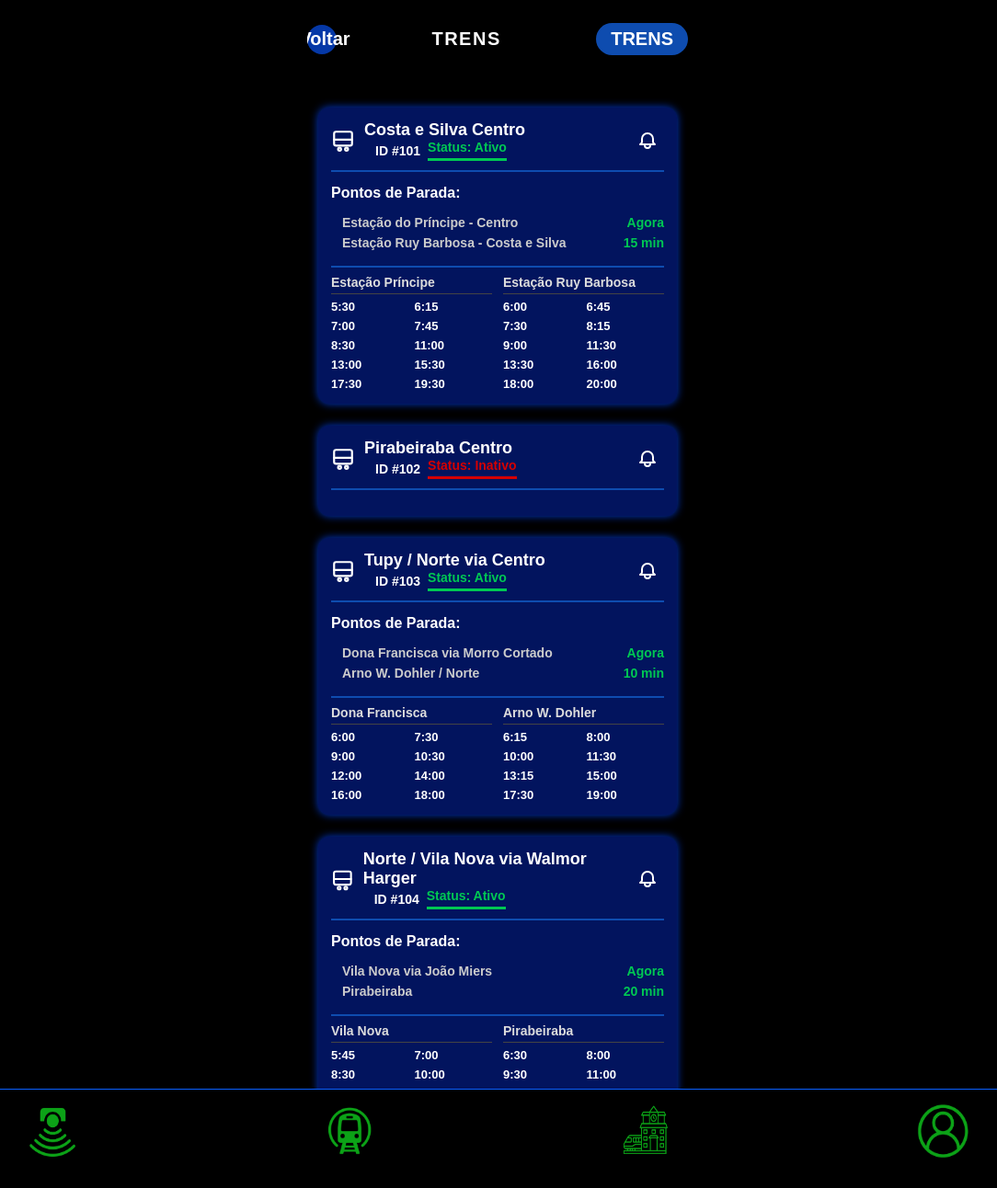
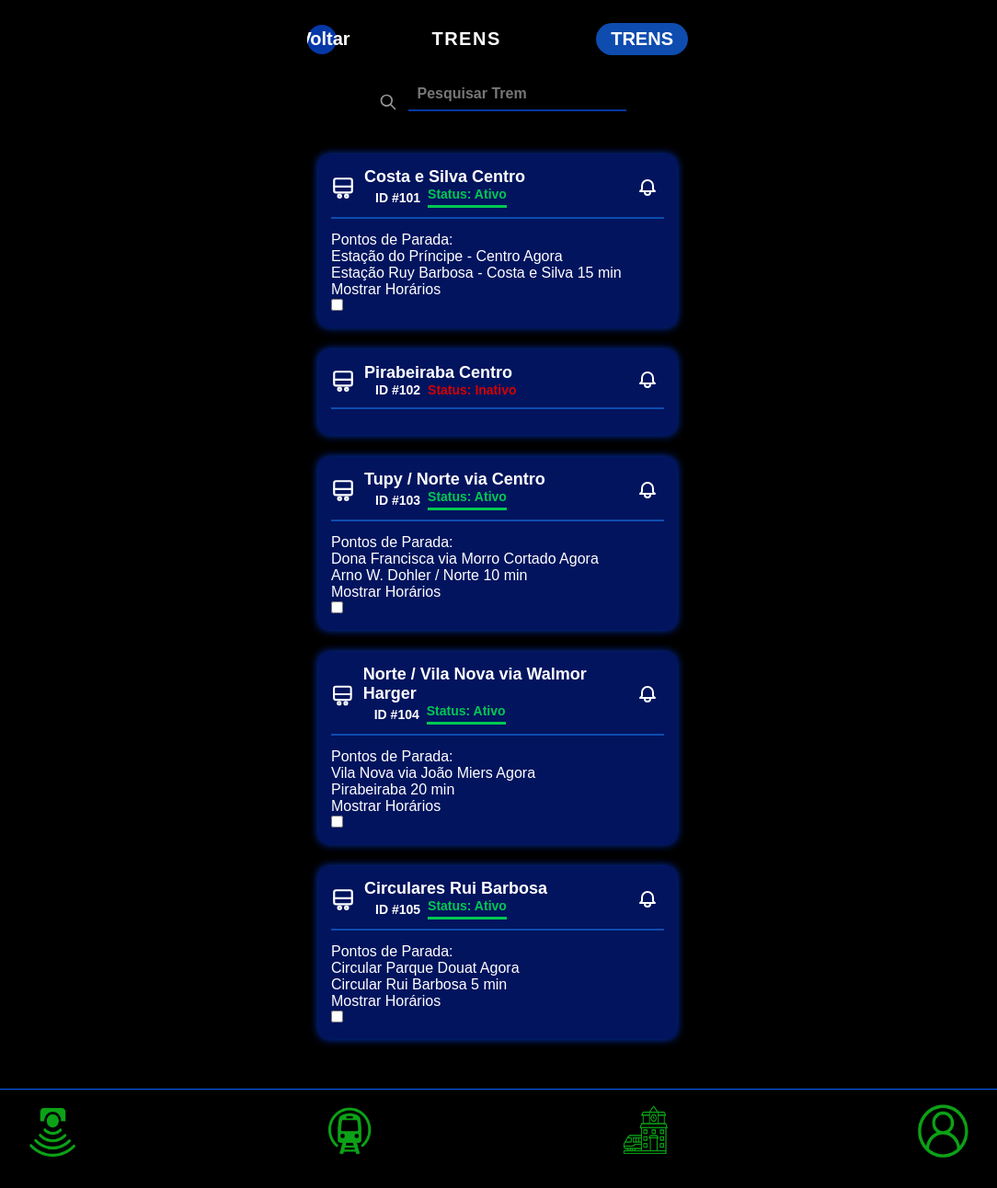
Before and after one commit to andrielrib/trem_facil, a PHP site: page /public/trens.php in a window 1280 px wide. Shown: the whole page at 92% size, without its empty margins (99-1183 px from the left). Run offline with PHP 8.4, Linux system fonts and the light colour scheme.

Commit message:
add>trens melhorias

```diff
--- a/public/trens.php
+++ b/public/trens.php
@@ -166,6 +166,13 @@ if ($_SERVER['REQUEST_METHOD'] === 'POST') {
 
                 <?php if (!empty($linha['horarios'])): ?>
                     <div class="horarios-container">
+                        <label class="toggle-label" for="toggle-<?=htmlspecialchars($linha['id'])?>">
+                            <span>Mostrar Horários</span>
+                            <div class="toggle-switch">
+                                <input type="checkbox" id="toggle-<?=htmlspecialchars($linha['id'])?>">
+                                <span class="slider"></span>
+                            </div>
+                        </label>
                         <div class="horarios" aria-label="Horários dos dias úteis para <?=htmlspecialchars($linha['nome'])?>">
                             <?php foreach ($linha['horarios'] as $estacao => $horarios): ?>
                                 <div class="horarios-column">
@@ -212,7 +219,7 @@ if ($_SERVER['REQUEST_METHOD'] === 'POST') {
     </footer>
 
     <script>
-        const searchInput = document.getElementById('search-input');
+        const searchInput = document.getElementById('searchInput');
         const linhas = document.querySelectorAll('.trem');
 
         searchInput.addEventListener('input', () => {
--- a/style/style2.css
+++ b/style/style2.css
@@ -1,5 +1,4 @@
 /*trens.php*/
-
 * {
     box-sizing: border-box;
 }
@@ -19,8 +18,8 @@ body {
     flex: 1;
     display: flex;
     flex-direction: column;
+    width: 100%;
     max-width: 414px;
-    width: 100%;
     margin: 0 auto;
     background: #000;
     overflow-y: auto;
@@ -201,164 +200,7 @@ header {
     padding-bottom: 4px;
 }
 
-.status.Inativo {
-    color: #d50000;
-    border-bottom: 3px solid #d50000;
-    padding-bottom: 4px;
-}
-
-.paradas {
-    font-weight: 700;
-    font-size: 16px;
-    margin-bottom: 12px;
-    margin-top: 10px;
-    color: white;
-}
-
-.paradas-list {
-    margin-left: 12px;
-    margin-bottom: 14px;
-}
-
-.parada-item {
-    display: flex;
-    justify-content: space-between;
-    font-weight: 600;
-    font-size: 14px;
-    padding: 3px 0;
-    color: #ccc;
-}
-
-.parada-item .tempo {
-    font-weight: 700;
-    color: #00c853;
-}
-
-.parada-item.nao-agora .tempo {
-    color: #00c853;
-}
-
-.parada-item.agora .tempo {
-    color: #00c853;
-}
-
-.horarios-container {
-    margin-top: 10px;
-    padding-top: 8px;
-    border-top: 2px solid #0e4caf;
-    font-weight: 700;
-    color: white;
-}
-
-.toggle-label {
-    display: flex;
-    align-items: center;
-    gap: 8px;
-    margin-bottom: 8px;
-    font-weight: 700;
-    font-size: 16px;
-    user-select: none;
-}
-
-.toggle-switch {
-    position: relative;
-    display: inline-block;
-    width: 44px;
-    height: 24px;
-}
-
-.toggle-switch input {
-    opacity: 0;
-    width: 0;
-    height: 0;
-}
-
-.slider {
-    position: absolute;
-    cursor: pointer;
-    border-radius: 30px;
-    top: 0;
-    left: 0;
-    right: 0;
-    bottom: 0;
-    background-color: #444;
-    transition: 0.4s;
-}
-
-.slider:before {
-    position: absolute;
-    content: "";
-    height: 18px;
-    width: 18px;
-    border-radius: 50%;
-    left: 3px;
-    bottom: 3px;
-    background-color: white;
-    transition: 0.4s;
-}
-
-input:checked+.slider {
-    background-color: #0e4caf;
-}
-
-input:checked+.slider:before {
-    transform: translateX(20px);
-}
-
-.horarios {
-    display: flex;
-    justify-content: space-between;
-    font-size: 13px;
-    font-weight: 600;
-    gap: 12px;
-    flex-wrap: wrap;
-}
-
-.horarios-column {
-    flex: 1;
-    min-width: 120px;
-}
-
-.horarios-column strong {
-    display: block;
-    margin-bottom: 6px;
-    font-size: 14px;
-    border-bottom: 1px solid #444;
-    padding-bottom: 4px;
-    color: #ddd;
-}
-
-.horarios-list {
-    display: grid;
-    gap: 6px;
-    grid-template-columns: auto auto;
-}
-
-footer {
-    background: #000;
-    padding: 5px;
-    display: flex;
-    justify-content: space-around;
-    border-top: 1px solid #0a5fff;
-    position: fixed;
-    bottom: 0;
-    width: 100%;
-    z-index: 1000;
-}
-
-footer button {
-    background: transparent;
-    border: none;
-    font-size: 26px;
-    color: #108000;
-    cursor: pointer;
-}
-
-footer button:hover {
-    color: #1aff1a;
-}
-
-/*trens.php*/
+/*trens.php*
 
 /*perfil.php*/
 
```
Also changed, not shown: style/style.css (+0 -9 lines), public/uploads/perfil_329.jpeg (deleted), public/uploads/perfil_329.png (deleted).
